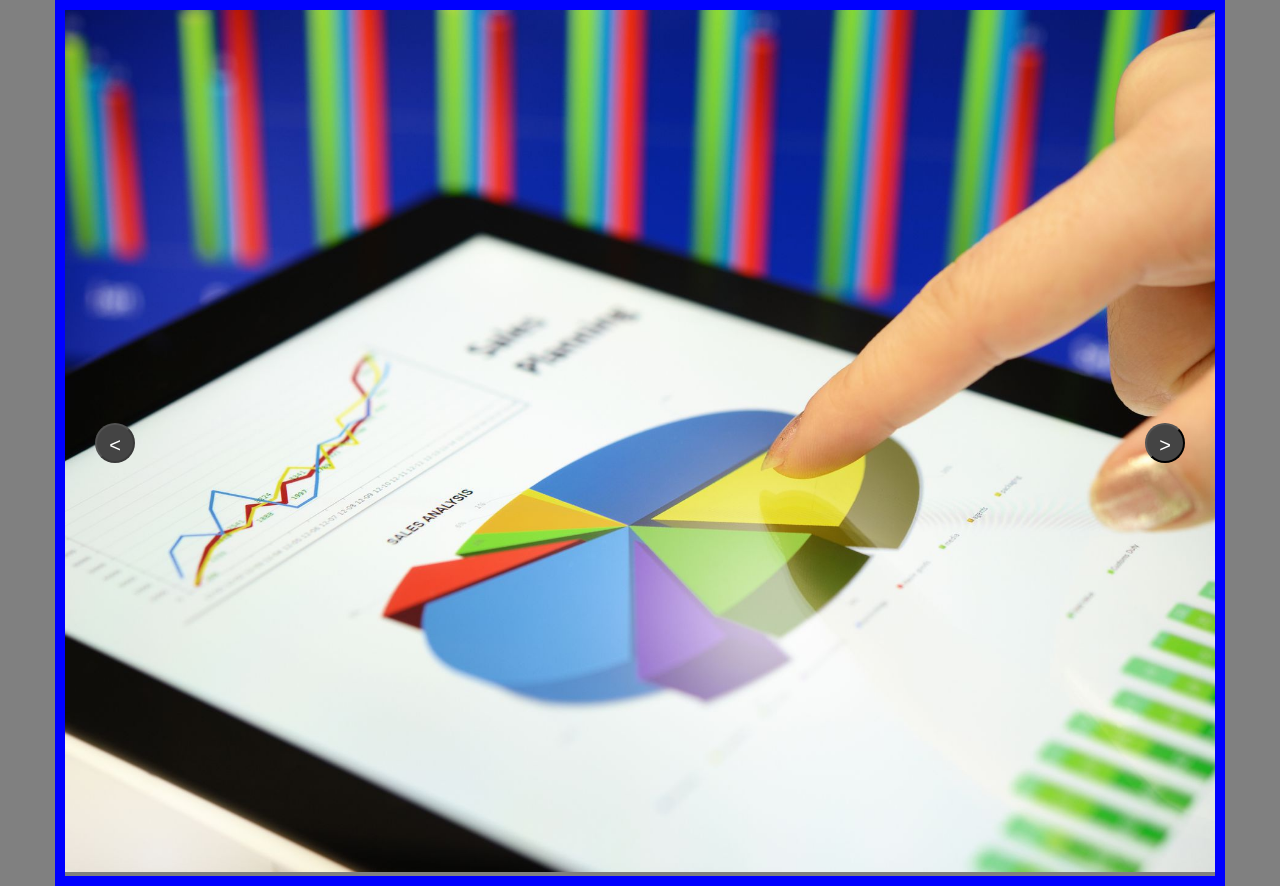
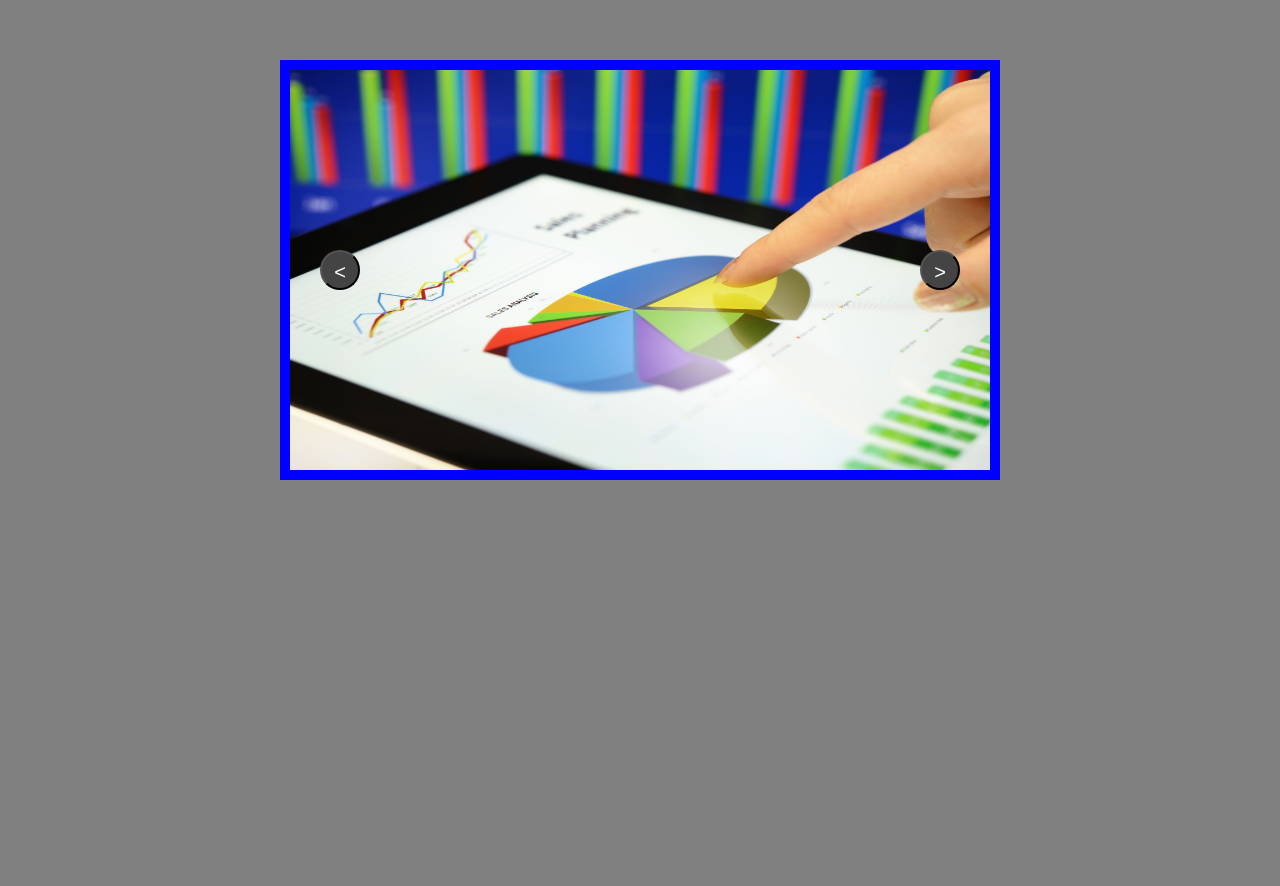
Before and after one commit to TawhidSajib/image-slider-vue-js, a Vue app: page / in a window 1280 px wide. After the commit the page ends 800 px from the top, so only its background shows below. Built offline with nearby package versions, Linux system fonts and the light colour scheme.

Commit message:
computed property added

```diff
--- a/src/components/Slider.vue
+++ b/src/components/Slider.vue
@@ -1,15 +1,11 @@
 <template>
   <div class="container">
     <div class="item">
-      <img class="image" :src="firstImage" />
-      <button class="left-slide" @click="prev" :disabled="index === 0">
+      <img class="image" :src="currentImg" />
+      <button class="left-slide" @click="prev">
         {{ prevIcon }}
       </button>
-      <button
-        class="right-slide"
-        @click="next"
-        :disabled="index === this.images.length - 1"
-      >
+      <button class="right-slide" @click="next">
         {{ nextIcon }}
       </button>
     </div>
@@ -25,19 +21,25 @@ export default {
     return {
       prevIcon: "<",
       nextIcon: ">",
-      firstImage: slider1,
       images: [slider1, slider2, slider3, slider4],
       index: 0,
     };
   },
+  computed: {
+    currentImg() {
+      return this.images[Math.abs(this.index) % this.images.length];
+    },
+  },
   methods: {
     next() {
       this.index++;
-      this.firstImage = this.images[this.index];
     },
     prev() {
-      this.index--;
-      this.firstImage = this.images[this.index];
+      if (this.index === 0) {
+        this.index = this.images.length - 1;
+      } else {
+        this.index--;
+      }
     },
   },
 };
@@ -50,17 +52,18 @@ export default {
 body {
   background-color: grey;
 }
-.container {
-  max-width: 1170px;
-  margin: 0 auto;
-  text-align: center;
-}
 .item {
   position: relative;
   border: 10px solid blue;
+  overflow: hidden;
+  width: 700px;
+  height: 400px;
+  margin: 0 auto;
+  top: 60px;
 }
 .image {
-  max-width: 100%;
+  width: 700px;
+  height: 400px;
 }
 .left-slide,
 .right-slide {
```
